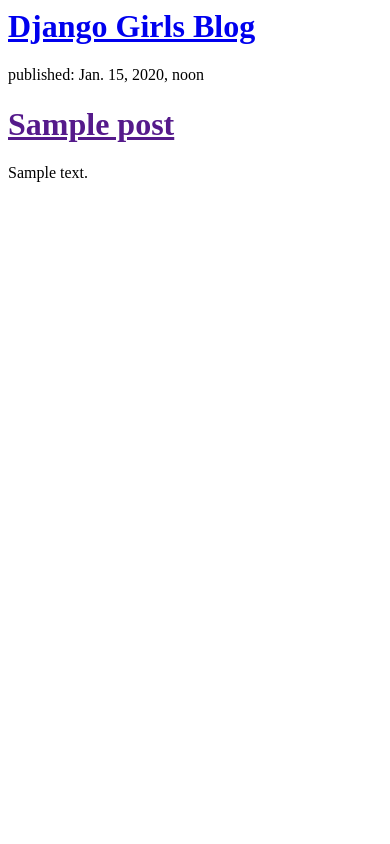
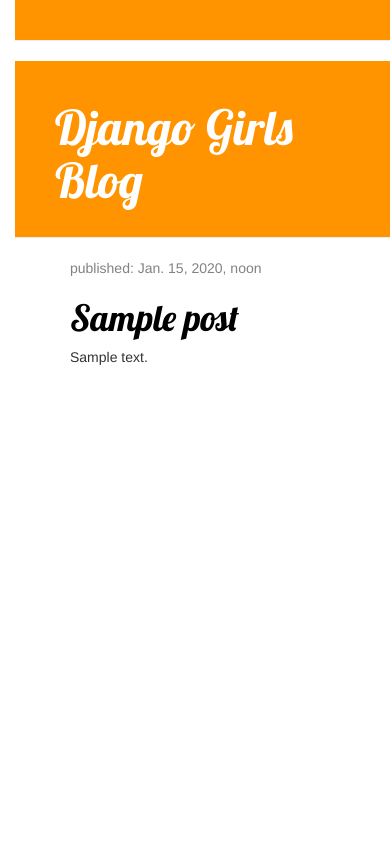
Before and after one commit to KasvDollaer/Djangoblog, a Django app: page / in a window 390 px wide. Run offline with Django 3.2, Linux system fonts and the light colour scheme; tables that the repository leaves empty hold one stand-in row (values such as "Sample post"); some libraries are stand-ins or nearby versions.

Commit message:
added view and template for detailed blog post as well as CSS for the site.

```diff
--- /dev/null
+++ b/Kasvosve/zvikosite/static/css/zvikosite.css
@@ -0,0 +1,44 @@
+h1 a {
+    color: #FCA205;
+    font-family: 'Lobster';
+}
+body {
+    padding-left: 15px;
+}
+.page-header {
+    background-color: #ff9400;
+    margin-top: 0;
+    padding: 20px 20px 20px 40px;
+}
+.page-header h1, .page-header h1 a, .page-header h1 a:visited, .page-header h1 a:active {
+    color: #ffffff;
+    font-size: 36pt;
+    text-decoration: none;
+}
+.content {
+    margin-left: 40px;
+}
+h1, h2, h3, h4 {
+    font-family: 'Lobster', cursive;
+}
+    .date {
+    color: #828282;
+}
+.save {
+    float: right;
+}
+    .post-form textarea, .post-form input {
+    width: 100%;
+}
+.top-menu, .top-menu:hover, .top-menu:visited {
+    color: #ffffff;
+    float: right;
+    font-size: 26pt;
+    margin-right: 20px;
+}
+.post {
+    margin-bottom: 70px;
+}
+.post h1 a, .post h1 a:visited {
+    color: #000000;
+}
--- /dev/null
+++ b/Kasvosve/zvikosite/templates/zvikosite/base.html
@@ -0,0 +1,27 @@
+{% load static %}
+<html>
+<head>
+    <link rel="stylesheet" href="//maxcdn.bootstrapcdn.com/bootstrap/3.2.0/css/bootstrap.min.css">
+    <link rel="stylesheet" href="//maxcdn.bootstrapcdn.com/bootstrap/3.2.0/css/bootstrap-theme.min.css">
+    <link rel="stylesheet" href="{% static 'css/zvikosite.css' %}">
+    <link href="//fonts.googleapis.com/css?family=Lobster&subset=latin,latin-ext" rel="stylesheet" type="text/css">
+
+    <div class="page-header">
+        <title>Django Girls blog</title>
+    </div>
+</head>
+<body>
+  <div class="page-header">
+        <h1><a href="/">Django Girls Blog</a></h1>
+  </div>
+    <div class="content container">
+        <div class="row">
+            <div class="col-md-8">
+            {% block content %}
+            {% endblock %}
+            </div>
+        </div>
+    </div>
+</body>
+
+</html>
--- a/Kasvosve/zvikosite/templates/zvikosite/post_list.html
+++ b/Kasvosve/zvikosite/templates/zvikosite/post_list.html
@@ -1,18 +1,16 @@
-<html>
-<head>
-<title>Django Girls blog</title>
-</head>
-<body>
-<div>
-<h1><a href="/">Django Girls Blog</a></h1>
-</div>
-{% for post in posts %}
-<div>
-<p>published: {{ post.published_date }}</p>
-<h1><a href="">{{ post.title }}</a></h1>
-<p>{{ post.text|linebreaksbr }}</p>
-</div>
-{% endfor %}
-</body>
+            {% extends 'zvikosite/base.html' %}
 
-</html>
+
+
+
+            {% block content %}
+                {% for post in posts %}
+                    <div class="post">
+                    <div class="date">
+                        <p>published: {{ post.published_date }}</p>
+                    </div>
+                   <h1><a href="{% url 'post_detail' pk=post.pk %}">{{ post.title }}</a></h1>
+                    <p>{{ post.text|linebreaksbr }}</p>
+                    </div>
+                {% endfor %}
+            {% endblock %}
--- a/Kasvosve/zvikosite/urls.py
+++ b/Kasvosve/zvikosite/urls.py
@@ -4,4 +4,5 @@
 
 urlpatterns = [
 path('', views.post_list, name='post_list'),
+path('post/<int:pk>/', views.post_detail, name='post_detail'),
 ]
--- a/Kasvosve/zvikosite/views.py
+++ b/Kasvosve/zvikosite/views.py
@@ -1,9 +1,13 @@
 from django.shortcuts import render
 from django.utils import timezone
 from .models import Post
+from django.shortcuts import render, get_object_or_404
 
 
 # Create your views here.
 def post_list(request):
     posts = Post.objects.all()
     return render(request, "zvikosite/post_list.html", {'posts': posts})
+def post_detail(request, pk):
+    post = get_object_or_404(Post, pk=pk)
+    return render(request, 'zvikosite/post_detail.html', {'post': post})
```
Also changed, not shown: Kasvosve/zvikosite/templates/zvikosite/post_detail.html (added, +12 -0 lines).
